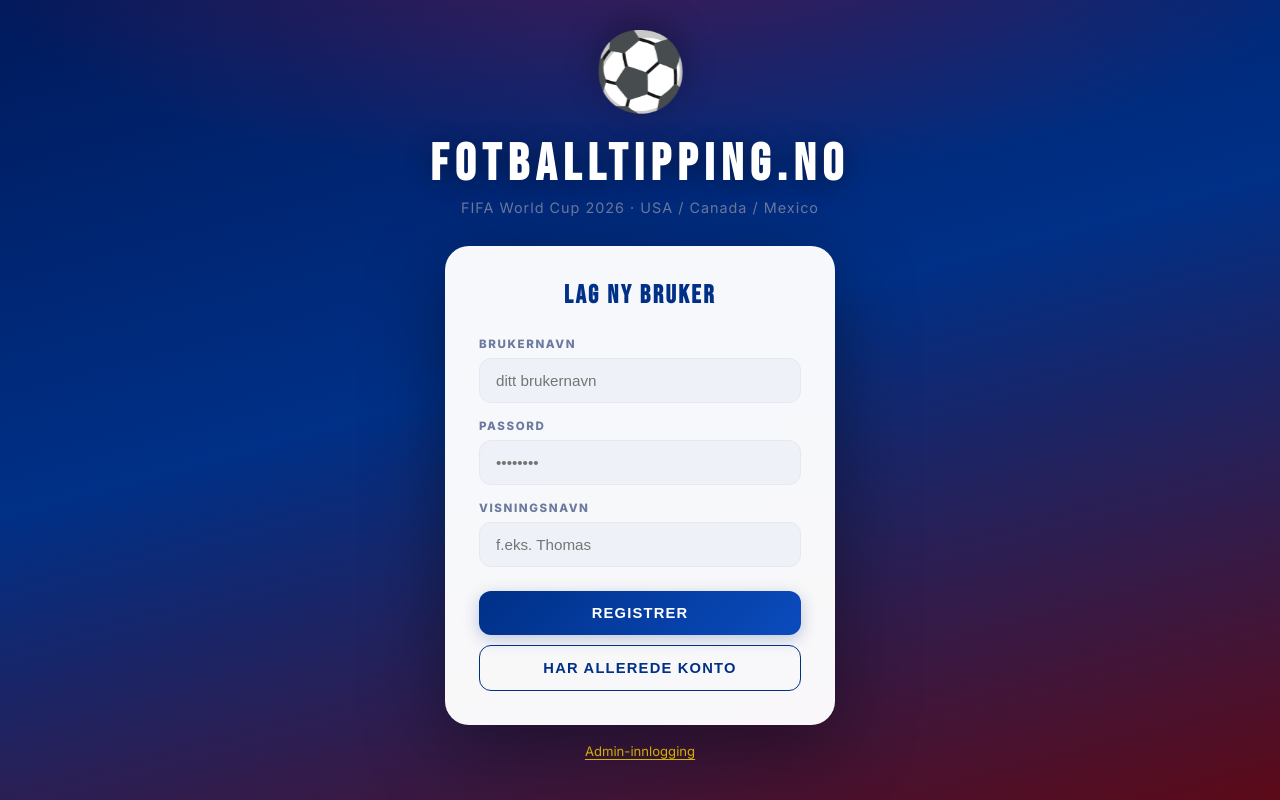
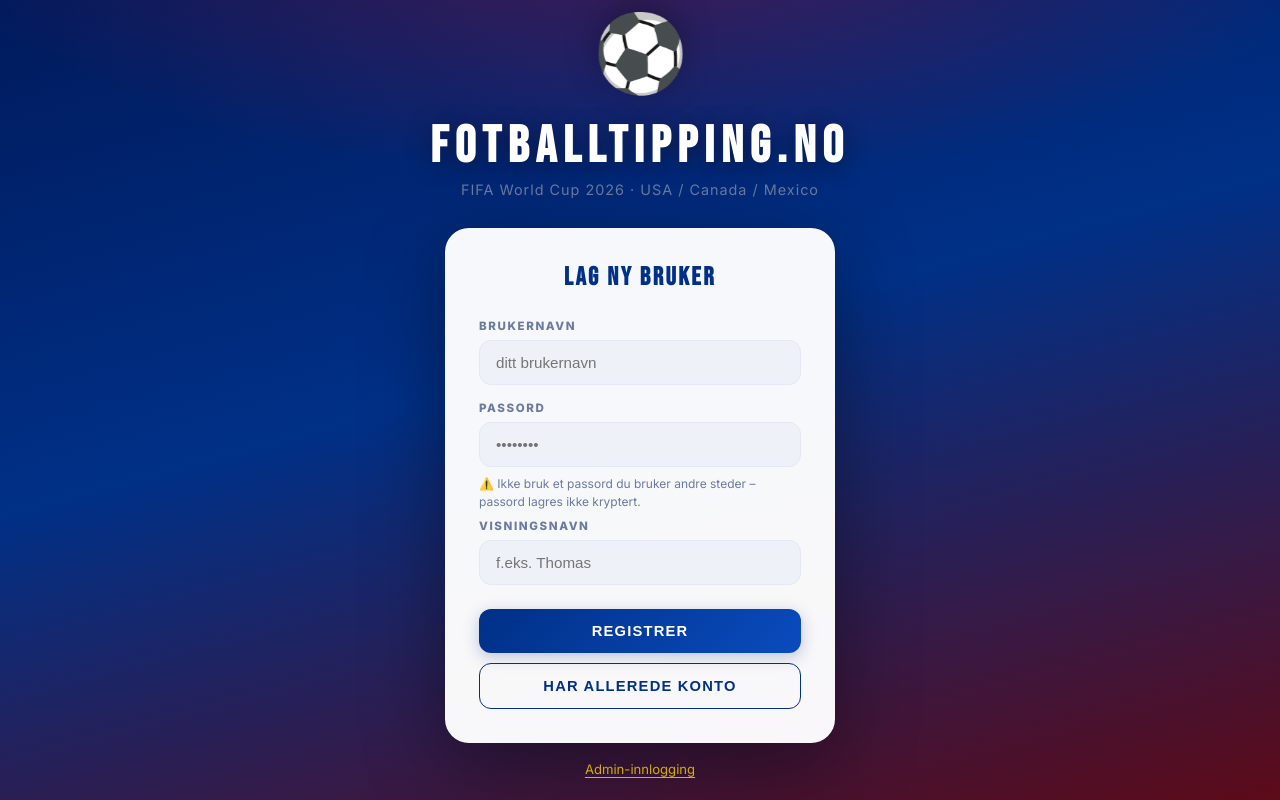
Before and after one commit to thomaslovseth/vmtipping, a Next.js app: page / in a window 1280 px wide. Both pictures are taken after a click on the button "LAG NY BRUKER". Built offline with nearby package versions, Linux system fonts and the light colour scheme; no server answers.

Commit message:
Update LoginScreen.tsx

```diff
--- a/components/LoginScreen.tsx
+++ b/components/LoginScreen.tsx
@@ -70,6 +70,11 @@
           <input type="password" value={password} onChange={e => setPassword(e.target.value)} onKeyDown={onKey} placeholder="••••••••" autoComplete="current-password" />
         </div>
         {isReg && (
+  <p style={{ fontSize: '0.75rem', color: 'var(--muted)', marginTop: -8, marginBottom: 8, lineHeight: 1.5 }}>
+    ⚠️ Ikke bruk et passord du bruker andre steder – passord lagres ikke kryptert.
+  </p>
+)}
+        {isReg && (
           <div className="form-group">
             <label>Visningsnavn</label>
             <input value={displayName} onChange={e => setDisplayName(e.target.value)} onKeyDown={onKey} placeholder="f.eks. Thomas" />
```
